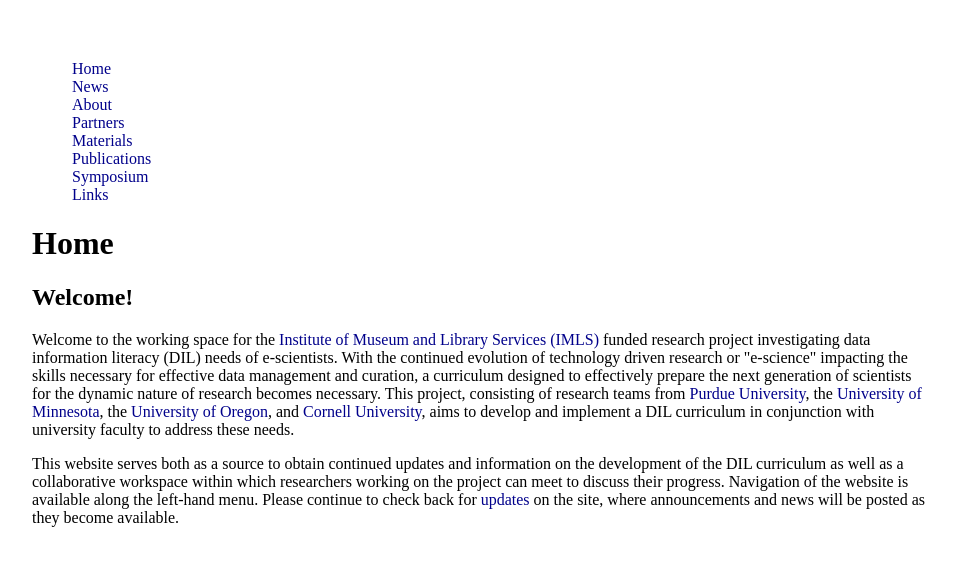
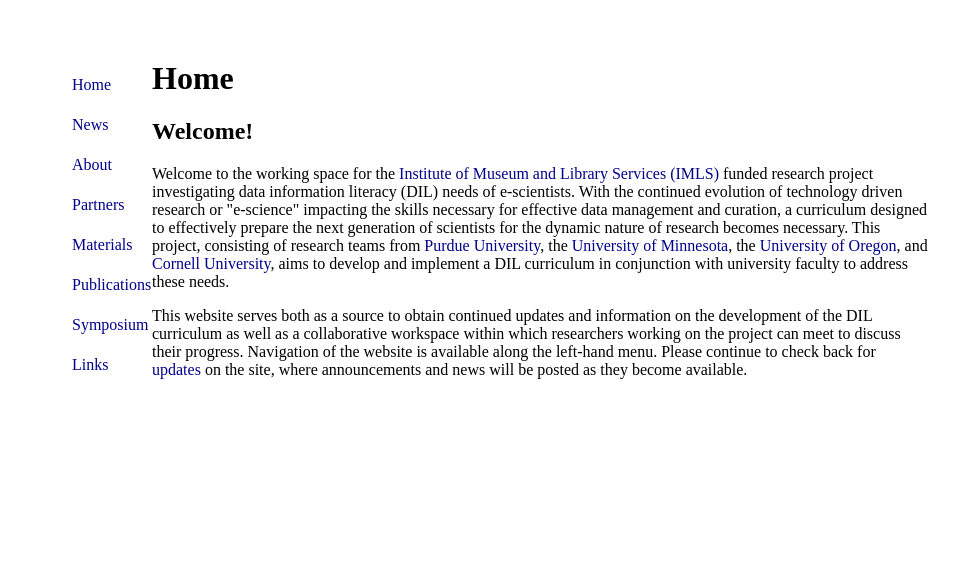
Before and after one commit to datainfolit/datainfolit, a Jekyll site: the page built from index.html, in a window 1280 px wide. Shown: the top 566 px of the page, without its empty margins (160-1118 px from the left). Built offline with Jekyll 4.4.1, drawn with Linux system fonts in a browser that asks for light colours.

Commit message:
Update main.css

```diff
--- a/css/main.css
+++ b/css/main.css
@@ -17,10 +17,14 @@
 ul.posts li {
     list-style: none;
 }
+nav {
+    float: left;
+}
 nav ul {
     list-style: none;
 }
 nav a {
     display: block;
-    width: 60px;
+    width: 80px;
+    height: 40px;
 }
```
